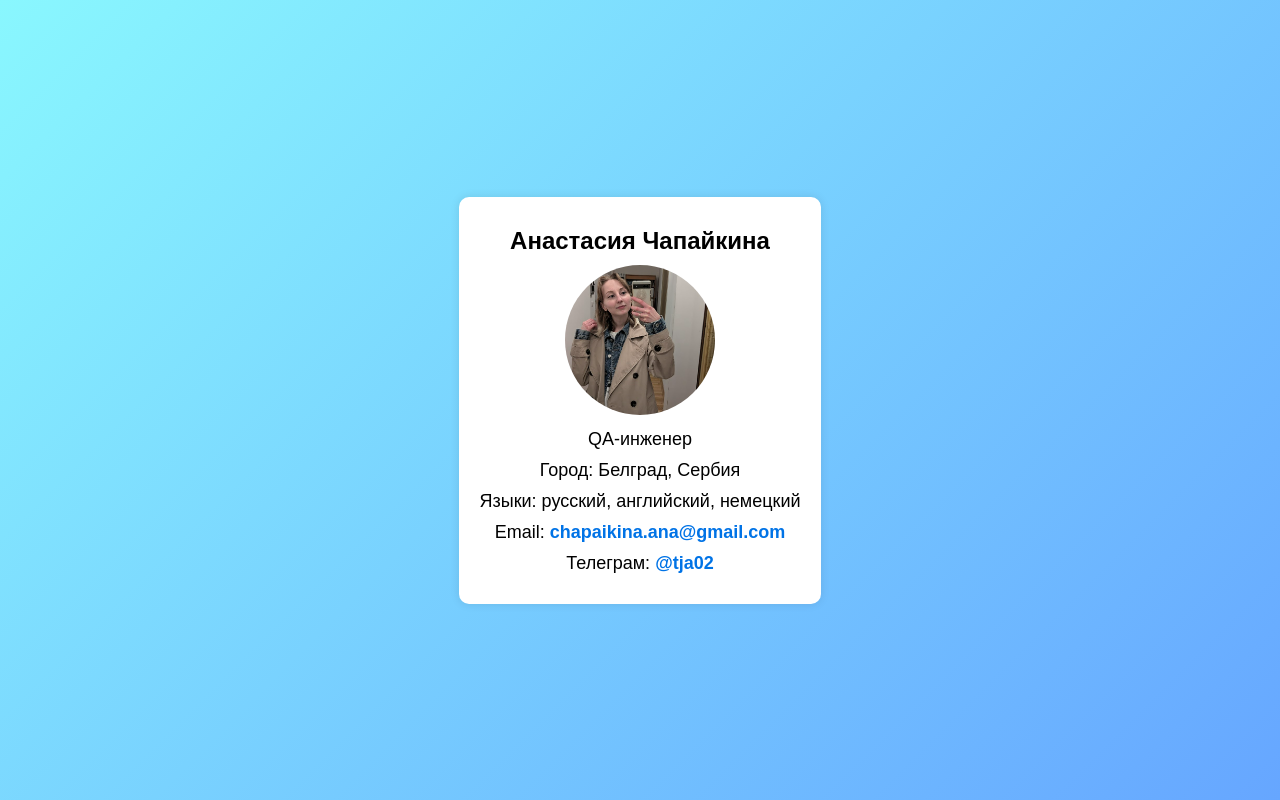
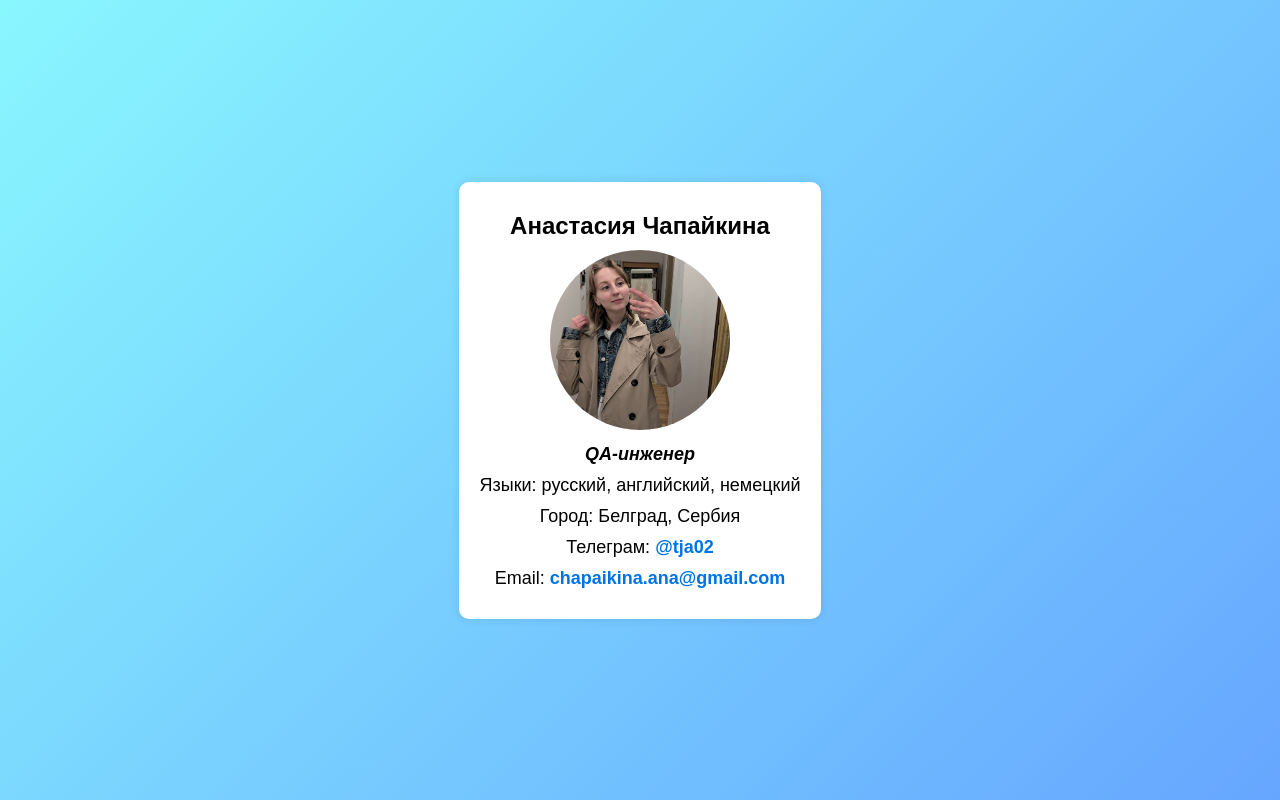
Before and after one commit to wnbrgrn/CV, a plain HTML site: page index.html in a window 1280 px wide. Drawn offline with Linux system fonts and the light colour scheme.

Commit message:
Update index.html

```diff
--- a/index.html
+++ b/index.html
@@ -28,8 +28,8 @@
             animation: fadeInUp 1s ease-out forwards;
         }
         .avatar {
-            width: 150px;
-            height: 150px;
+            width: 180px;
+            height: 180px;
             border-radius: 50%;
             object-fit: cover;
             margin-top: 10px;
@@ -41,6 +41,10 @@
         p {
             margin: 10px 0;
             font-size: 18px;
+        }
+        .bold-italic {
+            font-weight: bold;
+            font-style: italic;
         }
         a {
             color: #0073e6;
@@ -68,12 +72,11 @@
     <div class="card">
         <h1>Анастасия Чапайкина</h1>
         <img src="avatar.png" alt="Аватар" class="avatar">
-        <p>QA-инженер</p>
+        <p class="bold-italic">QA-инженер</p>
+        <p>Языки: русский, английский, немецкий</p>
         <p>Город: Белград, Сербия</p>
-        <p>Языки: русский, английский, немецкий</p>
+        <p>Телеграм: <a href="https://t.me/tja02" target="_blank">@tja02</a></p>
         <p>Email: <a href="mailto:chapaikina.ana@gmail.com">chapaikina.ana@gmail.com</a></p>
-
-        <p>Телеграм: <a href="https://t.me/tja02" target="_blank">@tja02</a></p>
     </div>
 </body>
 </html>
```
